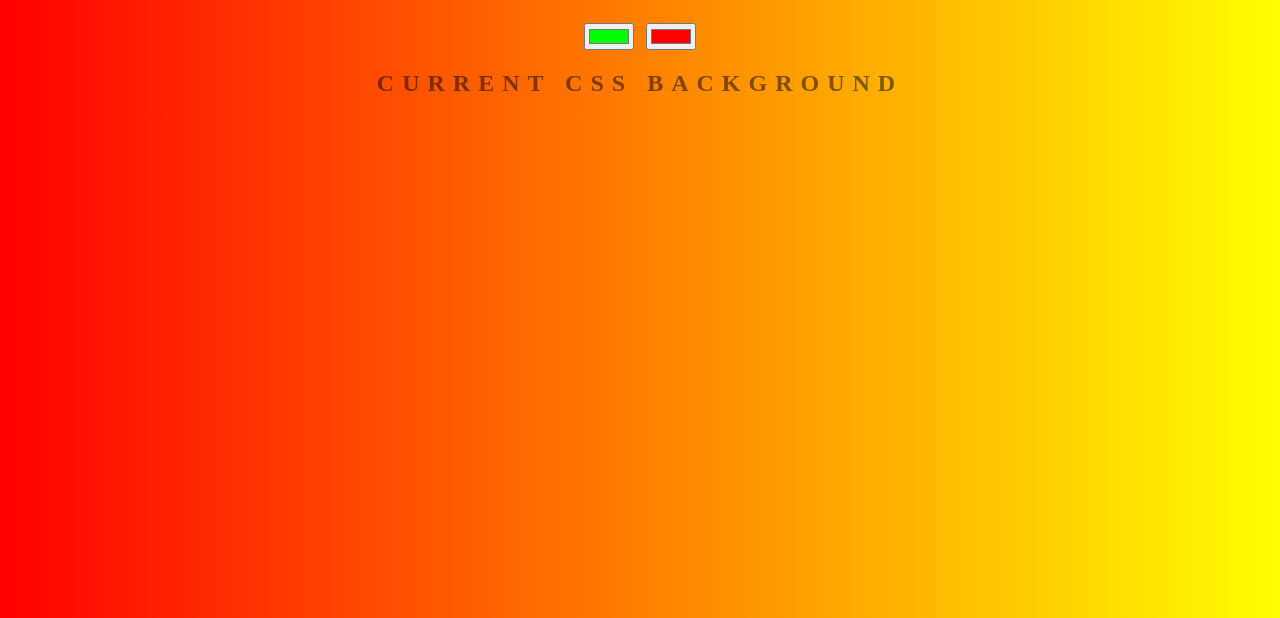
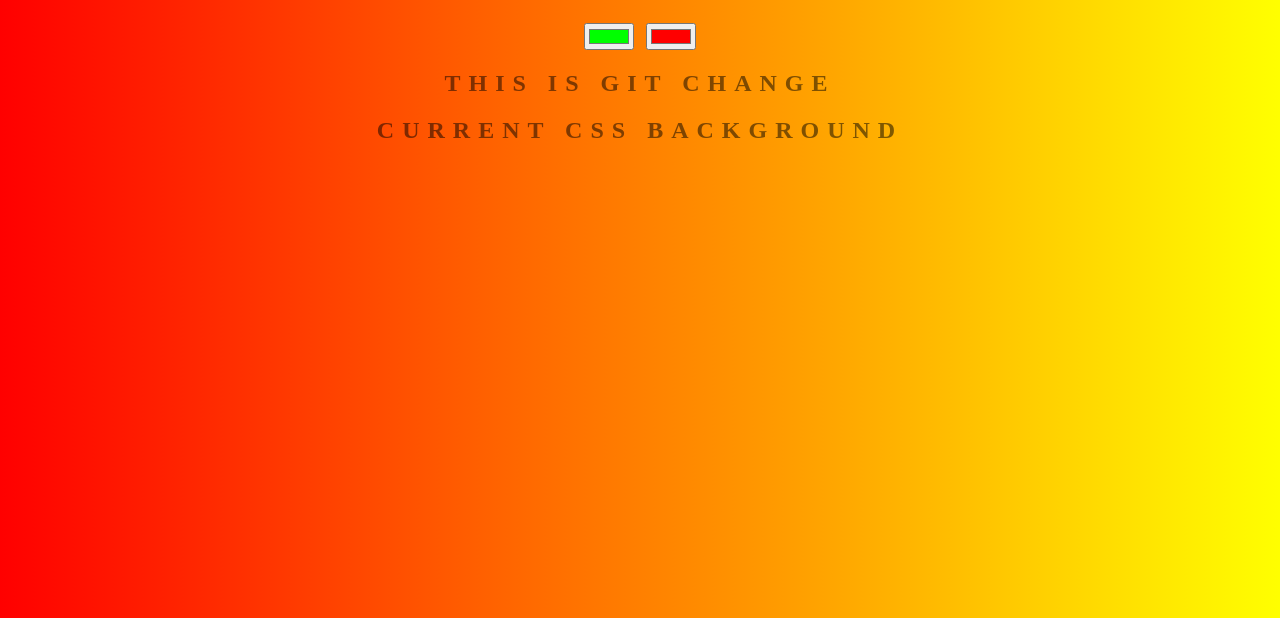
Before and after one commit to MaksiCebulec/background-generator, a plain HTML site: page index.html in a window 1280 px wide. Shown: the part 182-800 px from the top of the page. Drawn offline with Linux system fonts and the light colour scheme.

Commit message:
added h2

```diff
--- a/index.html
+++ b/index.html
@@ -13,6 +13,7 @@
     <h1>Cool Background Generator</h1>
     <input class="color1" type="color" name="" id="" value="#00ff00">
     <input class="color2" type="color" name="" id="" value="#ff0000">
+    <h2>This is Git change</h2>
     <h2>Current CSS Background</h2>
     <h3></h3>
     <script src="script.js"></script>
```
